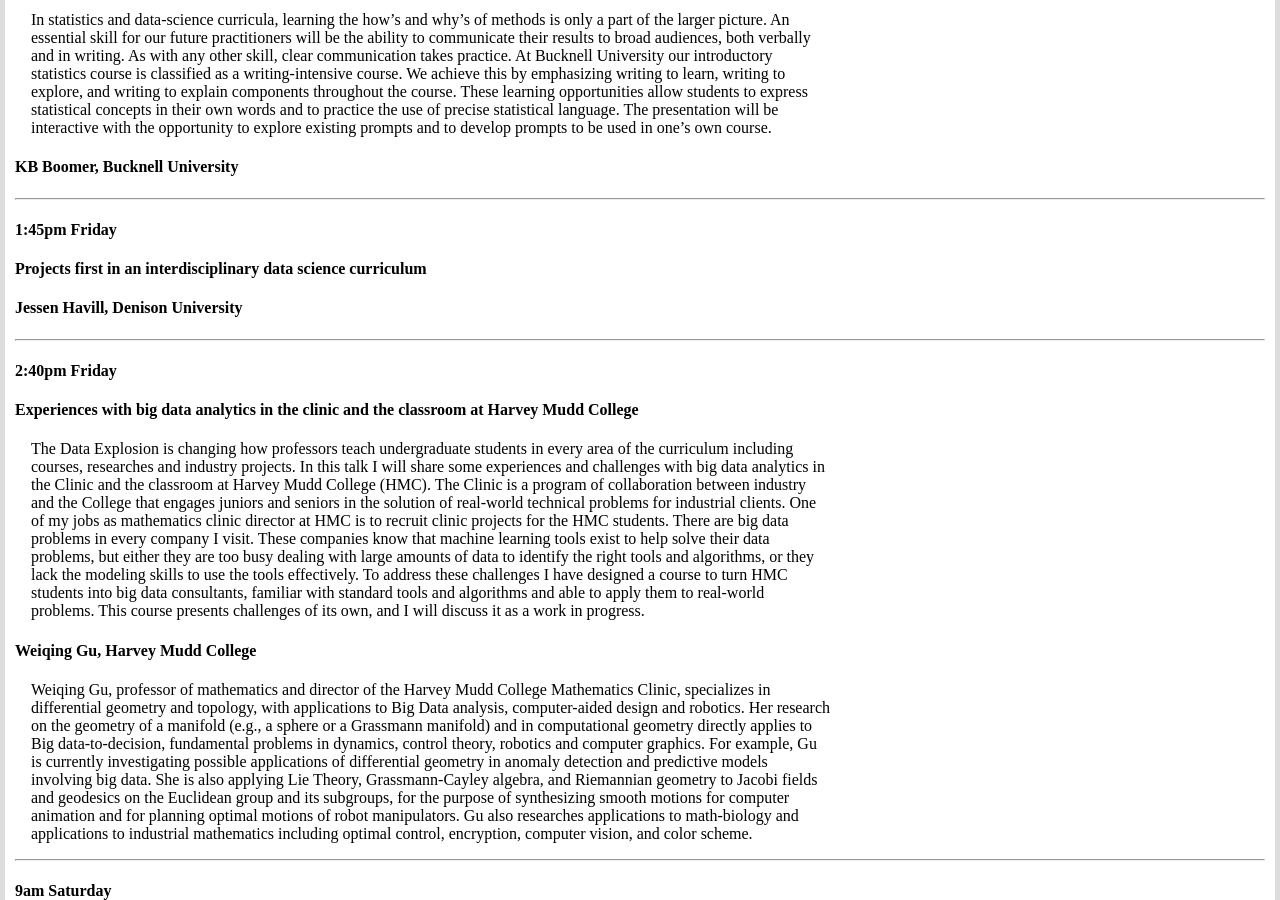
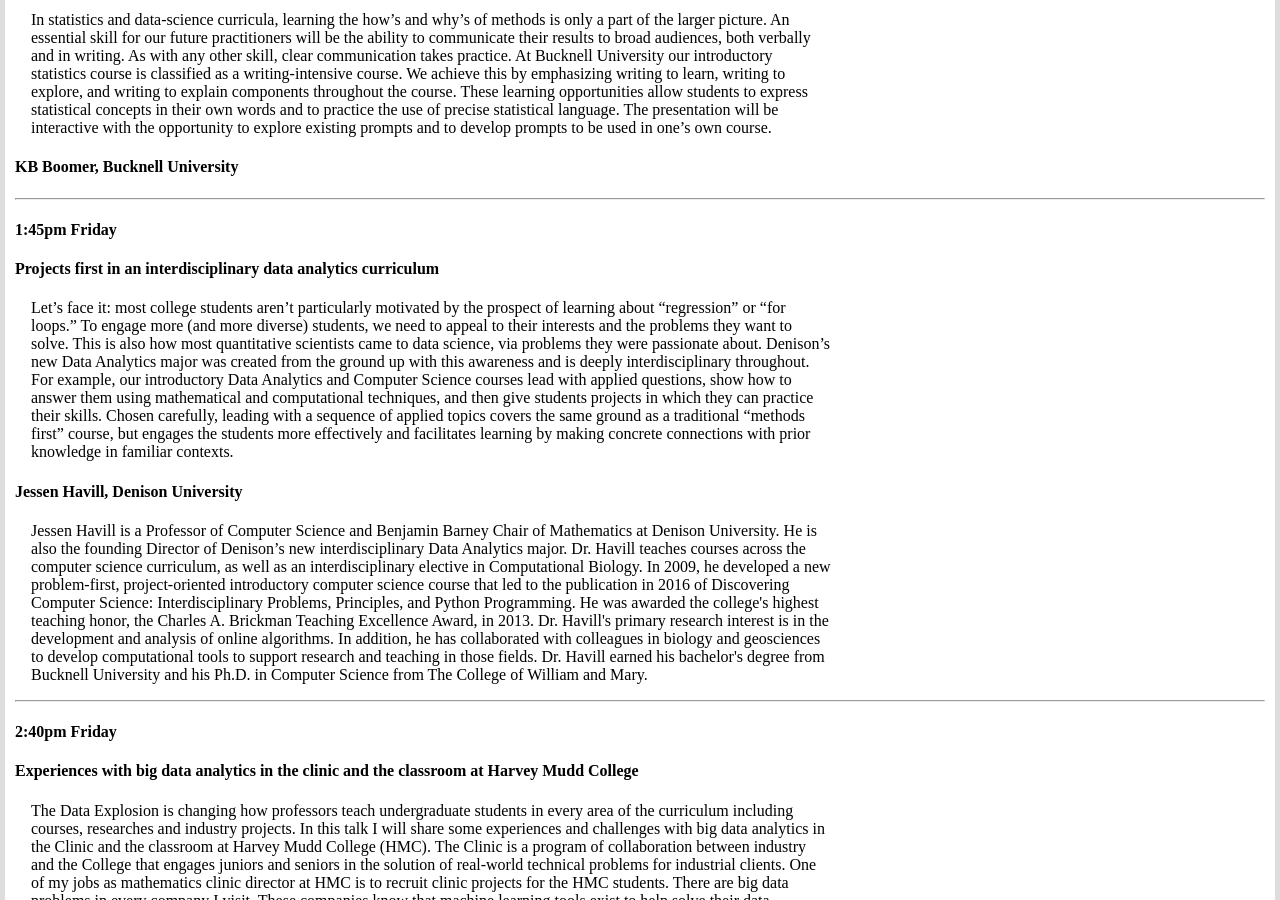
Before and after one commit to davidwgillman/davidwgillman.github.io, a Jekyll site: the page built from ladsworkshop/abstracts.md, in a window 1280 px wide and 900 px high, scrolled down 633 px. Built offline with Jekyll 4.4.1, drawn with Linux system fonts in a browser that asks for light colours.

Commit message:
Add Jessen's stuff

```diff
--- a/ladsworkshop/abstracts.md
+++ b/ladsworkshop/abstracts.md
@@ -32,12 +32,14 @@ In statistics and data-science curricula, learning the how’s and why’s of me
 ----
 
 #### 1:45pm Friday
-#### Projects first in an interdisciplinary data science curriculum
+#### Projects first in an interdisciplinary data analytics curriculum
 <p>
+Let’s face it: most college students aren’t particularly motivated by the prospect of learning about “regression” or “for loops.”  To engage more (and more diverse) students, we need to appeal to their interests and the problems they want to solve.  This is also how most quantitative scientists came to data science, via problems they were passionate about.  Denison’s new Data Analytics major was created from the ground up with this awareness and is deeply interdisciplinary throughout.  For example, our introductory Data Analytics and Computer Science courses lead with applied questions, show how to answer them using mathematical and computational techniques, and then give students projects in which they can practice their skills.  Chosen carefully, leading with a sequence of applied topics covers the same ground as a traditional “methods first” course, but engages the students more effectively and facilitates learning by making concrete connections with prior knowledge in familiar contexts.
 </p>
 
 #### Jessen Havill, Denison University
 <p>
+Jessen Havill is a Professor of Computer Science and Benjamin Barney Chair of Mathematics at Denison University.  He is also the founding Director of Denison’s new interdisciplinary Data Analytics major.  Dr. Havill teaches courses across the computer science curriculum, as well as an interdisciplinary elective in Computational Biology.  In 2009, he developed a new problem-first, project-oriented introductory computer science course that led to the publication in 2016 of Discovering Computer Science:  Interdisciplinary Problems, Principles, and Python Programming.  He was awarded the college's highest teaching honor, the Charles A. Brickman Teaching Excellence Award, in 2013.  Dr. Havill's primary research interest is in the development and analysis of online algorithms. In addition, he has collaborated with colleagues in biology and geosciences to develop computational tools to support research and teaching in those fields. Dr. Havill earned his bachelor's degree from Bucknell University and his Ph.D. in Computer Science from The College of William and Mary.
 </p>
 
 ----
```
